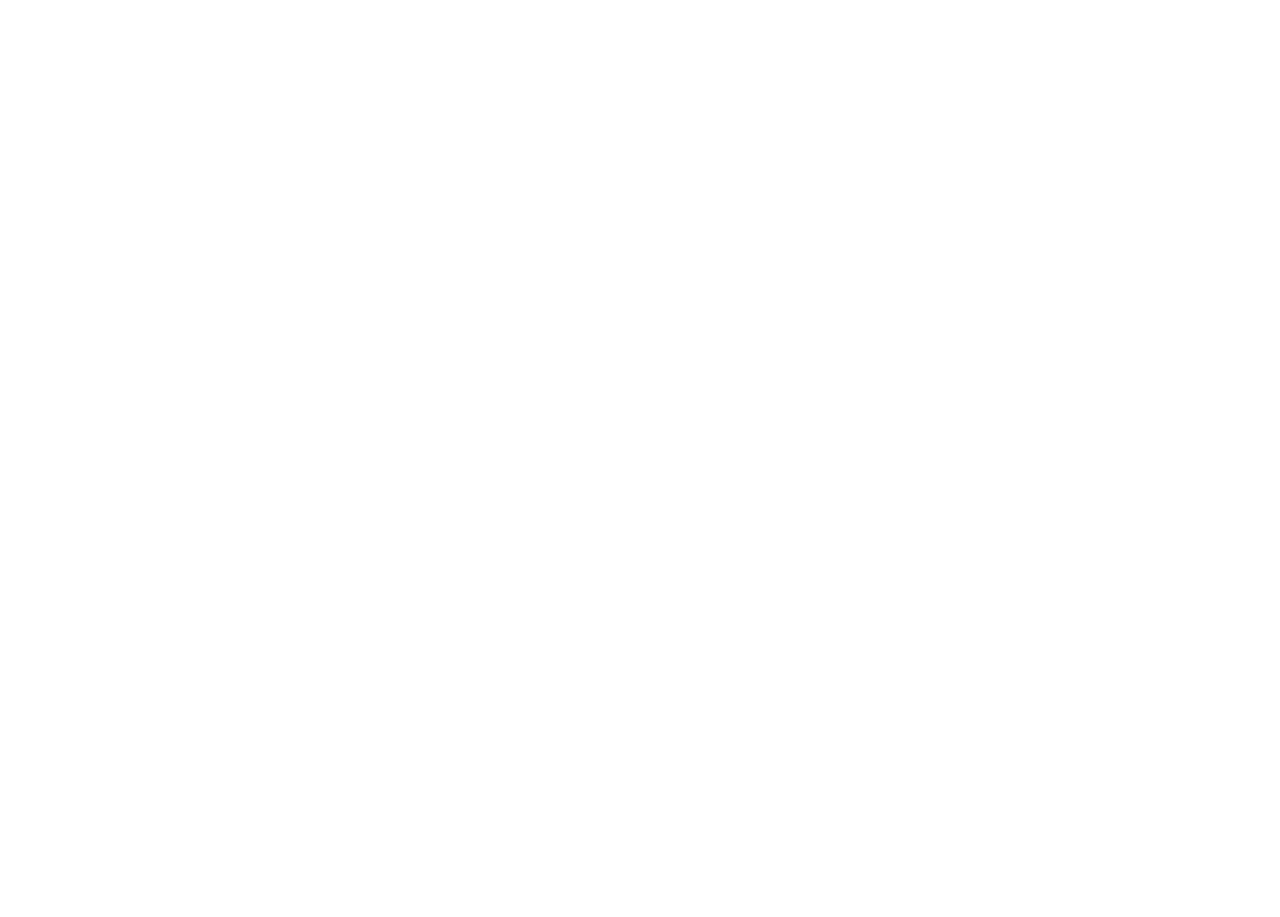
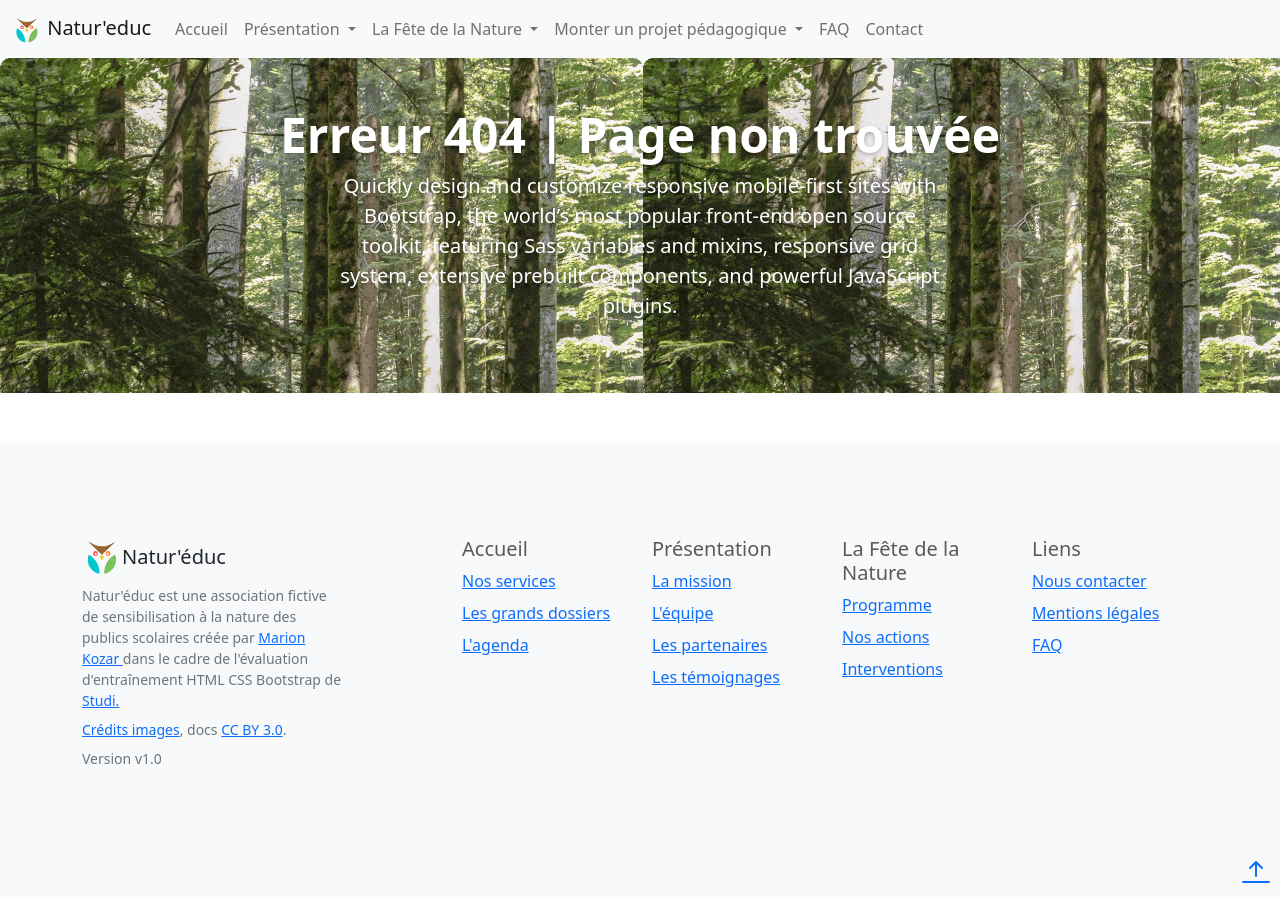
Before and after one commit to IOn007/Natureduc, a plain HTML site: page 404.html in a window 1280 px wide. Before the commit the page ends 800 px from the top, so only its background shows below. Drawn offline with nearby package versions, Linux system fonts and the light colour scheme.

Commit message:
Navigation ok - fix dernières coquilles

```diff
--- a/404.html
+++ b/404.html
@@ -0,0 +1,165 @@
+<!DOCTYPE html>
+<html lang="fr">
+<head>
+  <meta charset="UTF-8">
+  <meta http-equiv="X-UA-Compatible" content="IE=edge">
+  <meta name="viewport" content="width=device-width, initial-scale=1.0">
+  <title>Natur'educ | 404 Page non trouvée</title>
+  <!-- Import du style Bootstrap 5.1 via cdn -->
+  <link href="https://cdn.jsdelivr.net/npm/bootstrap@5.1.3/dist/css/bootstrap.min.css" rel="stylesheet" integrity="sha384-1BmE4kWBq78iYhFldvKuhfTAU6auU8tT94WrHftjDbrCEXSU1oBoqyl2QvZ6jIW3" crossorigin="anonymous">  <!-- Lien vers mon style custom -->
+  <link rel="stylesheet" href="style.css">
+  <!-- Favicons -->
+  <link rel="apple-touch-icon" href="img/apple-touch-icon.png" sizes="180x180">
+  <link rel="icon" href="img/favicon-32x32.png" sizes="32x32" type="image/png">
+  <link rel="icon" href="img/favicon-16x16.png" sizes="git 16x16" type="image/png">
+  <link rel="shortcut icon" href="img/favicon.ico" type="image/x-icon">
+</head>
+<body>
+  <!-- TODO Import d'icones SVG si besoin -->
+  <svg xmlns="http://www.w3.org/2000/svg" style="display: none;">
+    <!-- Flèche retour vers le haut -->
+    <symbol id="bi-arrow-bar-up" viewBox="0 0 16 16">
+      <path fill-rule="evenodd" d="M8 10a.5.5 0 0 0 .5-.5V3.707l2.146 2.147a.5.5 0 0 0 .708-.708l-3-3a.5.5 0 0 0-.708 0l-3 3a.5.5 0 1 0 .708.708L7.5 3.707V9.5a.5.5 0 0 0 .5.5zm-7 2.5a.5.5 0 0 1 .5-.5h13a.5.5 0 0 1 0 1h-13a.5.5 0 0 1-.5-.5z"/>
+    </symbol>
+  </svg>
+  <!-- En-tête de la page de contact -->
+  <header>
+    <!-- Barre de navigation, qui s'étend à partir des écrans de 768px, fixe lors du déroulé vers le bas de page -->
+    <nav class="navbar navbar-expand-md navbar-light bg-light">
+      <div class="container-fluid">
+
+        <!-- Lien vers la page d'accueil  -->
+        <a class="navbar-brand" href="index.html">
+          <img src="img/Logo-natureduc.svg" alt="Logo Natur'educ" width="30" height="30">
+          Natur'educ
+        </a>
+
+        <!-- Bouton pour dérouler le menu -->
+        <button class="navbar-toggler" type="button" data-bs-toggle="collapse" data-bs-target="#navbarCollapse" aria-controls="navbarCollapse" aria-expanded="true" aria-label="Toggle navigation">
+          <span class="navbar-toggler-icon"></span>
+        </button>
+
+        <!-- Menu -->
+        <div class="navbar-collapse collapse" id="navbarCollapse">
+          <ul class="navbar-nav me-auto mb-2 mb-md-0">
+            <li class="nav-item">
+              <a class="nav-link" href="index.html">Accueil</a>
+            </li>
+            <li class="nav-item dropdown">
+              <a class="nav-link dropdown-toggle" href="presentation.html" id="prezNavbarDropdown" role="button" data-bs-toggle="dropdown" aria-expanded="false">
+                Présentation
+              </a>
+              <ul class="dropdown-menu" aria-labelledby="prezNavbarDropdown">
+                <li><a class="dropdown-item" href="presentation.html#Mission">La mission</a></li>
+                <li><a class="dropdown-item" href="presentation.html#Equipe">L'équipe</a></li>
+                <li><a class="dropdown-item" href="presentation.html#Partenaires">Les partenaires</a></li>
+                <li><a class="dropdown-item" href="presentation.html#Temoignages">Témoignages</a></li>
+              </ul>
+            </li>
+            <li class="nav-item dropdown">
+              <a class="nav-link dropdown-toggle" href="fete-de-la-nature.html" id="fdnNavbarDropdown" role="button" data-bs-toggle="dropdown" aria-expanded="false">
+                La Fête de la Nature
+              </a>
+              <ul class="dropdown-menu" aria-labelledby="fdnNavbarDropdown">
+                <li><a class="dropdown-item" href="fete-de-la-nature.html#Programme">Le programme</a></li>
+                <li><a class="dropdown-item" href="fete-de-la-nature.html#Actions">Nos actions</a></li>
+                <li><a class="dropdown-item" href="fete-de-la-nature.html#Interventions">Intervenir dans votre école</a></li>
+                </ul>
+            </li>
+            <li class="nav-item dropdown">
+              <a class="nav-link dropdown-toggle" href="monter-projet-pedagogique.html" id="projNavbarDropdown" role="button" data-bs-toggle="dropdown" aria-expanded="false">
+                Monter un projet pédagogique
+              </a>
+              <ul class="dropdown-menu" aria-labelledby="projNavbarDropdown">
+                <li><a class="dropdown-item" href="monter-projet-pedagogique.html#Etapes">Les étapes</a></li>
+                <li><a class="dropdown-item" href="monter-projet-pedagogique.html#Critères">Les critères</a></li>
+                <li><a class="dropdown-item" href="monter-projet-pedagogique.html#Ressources">Les ressources</a></li>
+                </ul>
+            </li>
+            <li class="nav-item">
+              <a class="nav-link" href="faq.html">FAQ</a>
+            </li>
+            <li class="nav-item">
+              <a class="nav-link" href="contact.html">Contact</a>
+            </li>
+          </ul>
+          <div class="d-flex" id="socials">
+            <!-- TODO ici les liens vers les comptes sociaux -->
+          </div>
+
+        </div>
+      </div>
+    </nav>
+    <!-- Titre de la page de la page -->
+    <div class="px-4 py-5 h-100 text-center" style="background-image: url('img/jif_foret.png');">
+      <h1 class="display-5 fw-bold text-white text-shadow">Erreur 404 | Page non trouvée</h1>
+      <div class="col-lg-6 mx-auto">
+        <p class="lead mb-4 text-white text-shadow">Quickly design and customize responsive mobile-first sites with Bootstrap, the world’s most popular front-end open source toolkit, featuring Sass variables and mixins, responsive grid system, extensive prebuilt components, and powerful JavaScript plugins.</p>
+      </div>
+    </div>
+  </header>
+
+  <!-- Contenu spécifique de la page -->
+  <main class="container">
+    <!-- TODO FAQ à créer-->
+  </main>
+
+  <!-- Pied de page -->
+  <footer class="bd-footer py-5 mt-5 bg-light">
+    <div class="container py-5">
+      <div class="row">
+        <div class="col-lg-3 mb-3">
+          <a class="d-inline-flex align-items-center mb-2 link-dark text-decoration-none" href="index.html" aria-label="Natureduc">
+            <img src="img/Logo-natureduc.svg" alt="Natur'éduc" width="40" height="40">
+            <span class="fs-5">Natur'éduc</span>
+          </a>
+          <ul class="list-unstyled small text-muted">
+            <li class="mb-2">Natur'éduc est une association fictive de sensibilisation à la nature des publics scolaires créée par <a href="presentation.html#Equipe">Marion Kozar </a>dans le cadre de l'évaluation d'entraînement HTML CSS Bootstrap de <a href="https://www.studi.com/">Studi.</a></li>
+            <li class="mb-2"><a href="https://github.com/IOn007/Natureduc/blob/HTML/credits.md" target="_blank" rel="credits noopener">Crédits images</a>, docs <a href="https://creativecommons.org/licenses/by/3.0/" target="_blank" rel="license noopener">CC BY 3.0</a>.</li>
+            <li class="mb-2">Version v1.0</li>
+          </ul>
+        </div>
+        <div class="col-6 col-lg-2 offset-lg-1 mb-3">
+          <h5>Accueil</h5>
+          <ul class="list-unstyled">
+            <li class="mb-2"><a href="index.html#Services">Nos services</a></li>
+            <li class="mb-2"><a href="index.html#Dossiers">Les grands dossiers</a></li>
+            <li class="mb-2"><a href="index.html#Agenda">L'agenda</a></li>
+          </ul>
+        </div>
+        <div class="col-6 col-lg-2 mb-3">
+          <h5>Présentation</h5>
+          <ul class="list-unstyled">
+            <li class="mb-2"><a href="presentation.html#Mission">La mission</a></li>
+            <li class="mb-2"><a href="presentation.html#Equipe">L'équipe</a></li>
+            <li class="mb-2"><a href="presentation.html#Partenaires">Les partenaires</a></li>
+            <li class="mb-2"><a href="presentation.html#Temoignages">Les témoignages</a></li>
+          </ul>
+        </div>
+        <div class="col-6 col-lg-2 mb-3">
+          <h5>La Fête de la Nature</h5>
+          <ul class="list-unstyled">
+            <li class="mb-2"><a href="fete-de-la-nature.html#Programme">Programme</a></li>
+            <li class="mb-2"><a href="fete-de-la-nature.html#Actions">Nos actions</a></li>
+            <li class="mb-2"><a href="fete-de-la-nature.html#Interventions">Interventions</a></li>
+          </ul>
+        </div>
+        <div class="col-6 col-lg-2 mb-3">
+          <h5>Liens</h5>
+          <ul class="list-unstyled">
+            <li class="mb-2"><a href="contact.html">Nous contacter</a></li>
+            <li class="mb-2"><a href="mentions-legales.html">Mentions légales</a></li>
+            <li class="mb-2"><a href="faq.html">FAQ</a></li>
+          </ul>
+        </div>
+      </div>
+    </div>
+    <p class="float-end"><a href="#">
+      <svg class="bi p-2" width="3em" height="3em" alt="Retour vers le haut de page"><use xlink:href="#bi-arrow-bar-up"></use></svg></a>
+  </p>
+  </footer>
+
+  <!-- Import de Bootstrap JS et Popper bundle-->
+  <script src="https://cdn.jsdelivr.net/npm/bootstrap@5.1.3/dist/js/bootstrap.bundle.min.js" integrity="sha384-ka7Sk0Gln4gmtz2MlQnikT1wXgYsOg+OMhuP+IlRH9sENBO0LRn5q+8nbTov4+1p" crossorigin="anonymous"></script>
+</body>
+</html>
```
Also changed, not shown: contact.html (+3 -2 lines), faq.html (+2 -1 lines), fete-de-la-nature.html (+1 -0 lines), index.html (+1 -0 lines), mentions-legales.html (+1 -0 lines), monter-projet-pedagogique.html (+1 -0 lines), presentation.html (+1 -0 lines).
